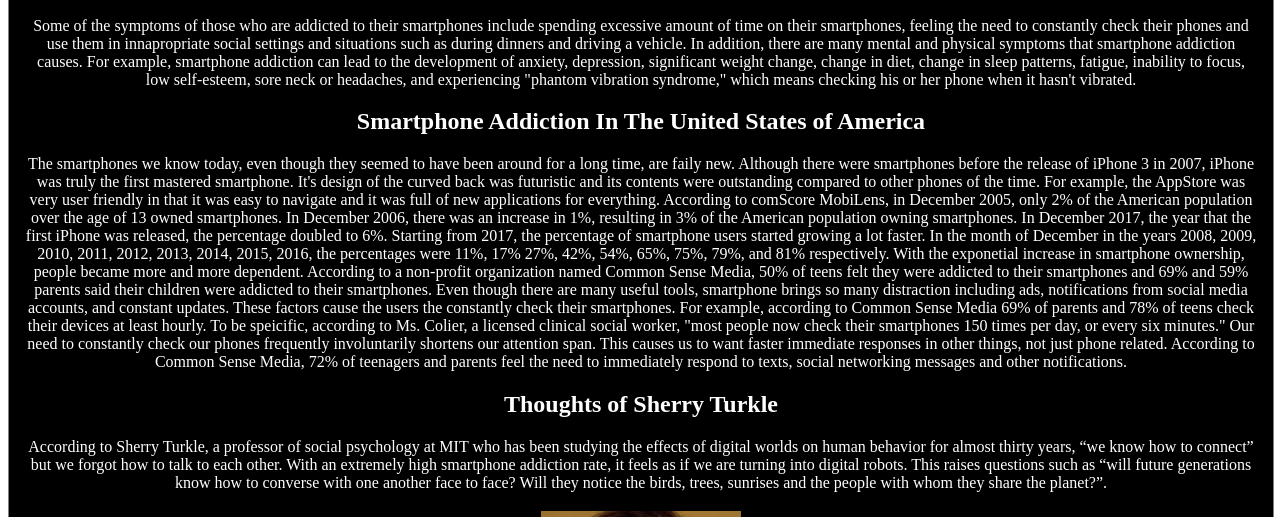
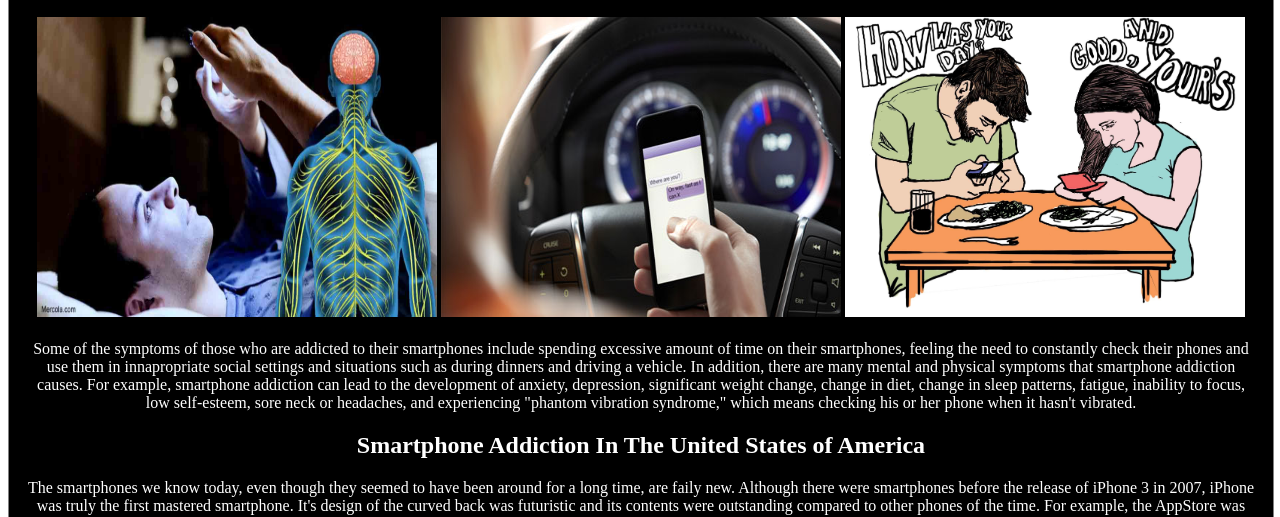
Before and after one commit to tk2316/tk2316.github.io, a plain HTML site: page index.html in a window 1280 px wide. Shown: the part 688-1205 px from the top of the page. Drawn offline with Linux system fonts and the light colour scheme.

Commit message:
Update index.html

```diff
--- a/index.html
+++ b/index.html
@@ -50,7 +50,12 @@ article {
 
 <p1> Smartphone addiction is a real addiction where the users of smartphones become extremely dependent on them. While phone addiction is not a new issue, the creation of smartphone has been a major factor in the sudden spike of victims of smartphone addictions. Before the smartphone boom, phones were mainly used for texting and calling. There were softwares in the phones that allowed the users to surf on the internet, listen to music, take photos, but users rarely used them because the user experience of those softwares were not very good. For example, the user interfaces for these softwares such as the internet, music player, and camera was not very user friendly. Often times  applications crashed, the loading time was too long, and the design of the programs were basic and terrible. They were just communication tools. Now, smartphones are not only viewed as communication tools but also navigation, computer, camera,and gaming consoles. Despite all the positive revolutionary effects that smartphones brought, it has created an enormous addiction problem. A survey from a non-profit organization called Common Sense Media says that approximately 66% of teenagers living in the United States use their phones excessively. According to the same survey, 46% of the American population believes they can't live without their smartphones.</p1>
 
+
 <h2> Symptoms </h2>
+    <img src="symptom1.jpg" width="400" height="300" alt="symptom1">
+    <img src="symptom2.jpg" width="400" height="300" alt="symptom2">
+    <img src="symptom3.jpg" width="400" height="300" alt="symptom3">
+<h2></h2>
 
 <p2> Some of the symptoms of those who are addicted to their smartphones include spending excessive amount of time on their smartphones, feeling the need to constantly check their phones and use them in innapropriate social settings and situations such as during dinners and driving a vehicle. In addition, there are many mental and physical symptoms that smartphone addiction causes. For example, smartphone addiction can lead to the development of anxiety, depression, significant weight change, change in diet, change in sleep patterns, fatigue, inability to focus, low self-esteem, sore neck or headaches, and experiencing "phantom vibration syndrome," which means checking his or her phone when it hasn't vibrated. </p2>
 
```
